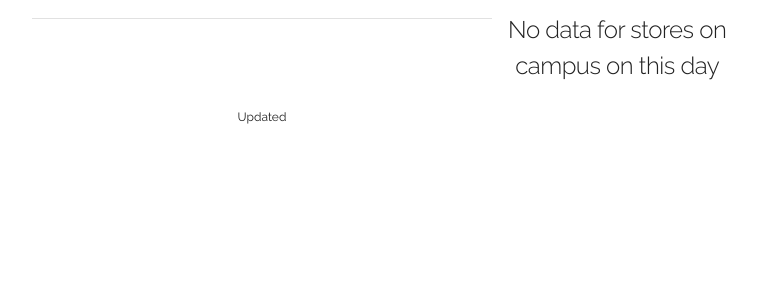
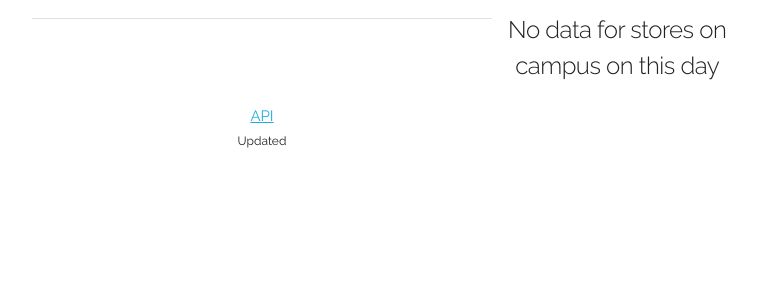
Before and after one commit to Mause/parkd, a Flask app: template templates/index.html in a window 1280 px wide. Shown: the part 295-595 px from the top of the page, without its empty margins (378-1135 px from the left). Run offline with Flask 2, Linux system fonts and the light colour scheme; the template is opened without the code that fills it, so the values that code supplies are empty.

Commit message:
Add link to api

```diff
--- a/templates/index.html
+++ b/templates/index.html
@@ -97,6 +97,11 @@
     <footer>
         <div class="row">
             <div class="six columns offset-by-three text_center">
+                <a href="/index.json?date=today">API</a>
+            </div>
+        </div>
+        <div class="row">
+            <div class="six columns offset-by-three text_center">
                 <small>Updated {{ updated.strftime('%H:%M %d/%m/%Y') }}</small>
             </div>
         </div>
```
